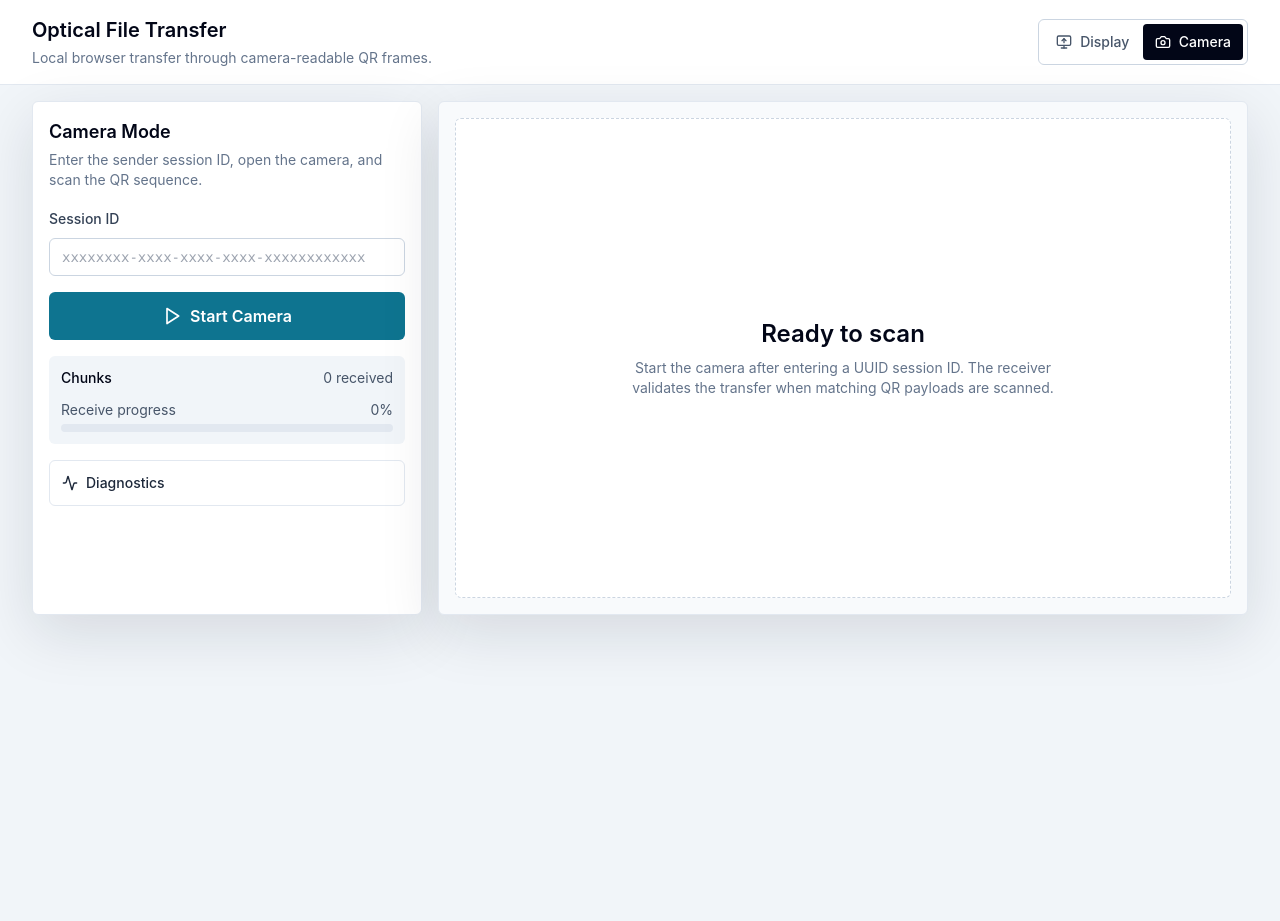
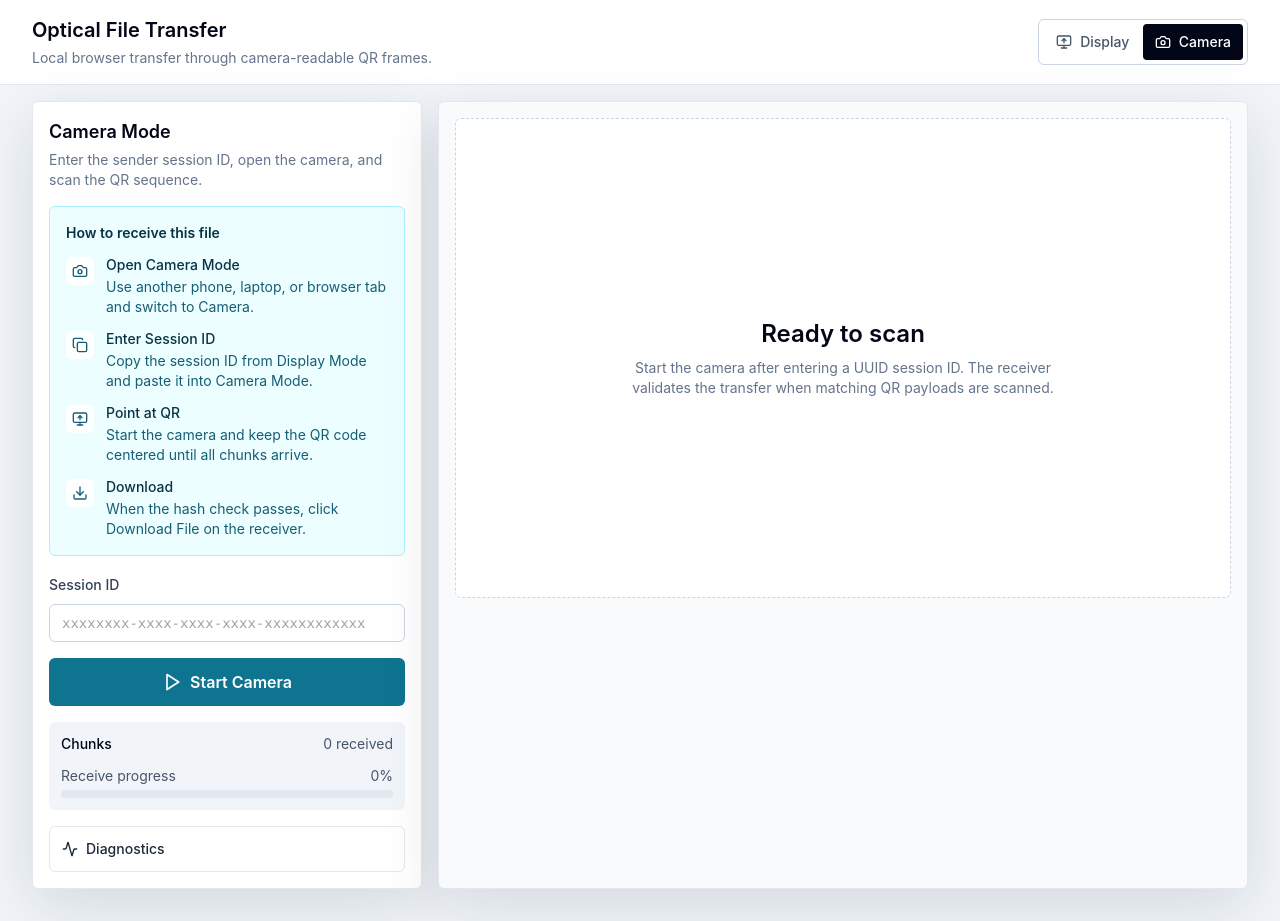
Before and after one commit to ajaydata-vision/no-network-file-transfer, a React (Vite) app: page /camera in a window 1280 px wide. Before the commit the page ends 800 px from the top, so only its background shows below. Built offline with nearby package versions, Linux system fonts and the light colour scheme.

Commit message:
Add receiver workflow help

```diff
--- /dev/null
+++ b/src/components/ReceiverHelp.tsx
@@ -0,0 +1,49 @@
+import { Camera, Copy, Download, MonitorUp } from "lucide-react";
+
+type ReceiverHelpProps = {
+  compact?: boolean;
+};
+
+export function ReceiverHelp({ compact = false }: ReceiverHelpProps) {
+  const steps = [
+    {
+      icon: Camera,
+      title: "Open Camera Mode",
+      text: "Use another phone, laptop, or browser tab and switch to Camera.",
+    },
+    {
+      icon: Copy,
+      title: "Enter Session ID",
+      text: "Copy the session ID from Display Mode and paste it into Camera Mode.",
+    },
+    {
+      icon: MonitorUp,
+      title: "Point at QR",
+      text: "Start the camera and keep the QR code centered until all chunks arrive.",
+    },
+    {
+      icon: Download,
+      title: "Download",
+      text: "When the hash check passes, click Download File on the receiver.",
+    },
+  ];
+
+  return (
+    <section className="rounded-md border border-cyan-200 bg-cyan-50 p-4">
+      <h2 className="text-sm font-semibold text-cyan-950">How to receive this file</h2>
+      <div className={compact ? "mt-3 space-y-3" : "mt-3 grid gap-3 sm:grid-cols-2"}>
+        {steps.map(({ icon: Icon, title, text }) => (
+          <div key={title} className="flex gap-3">
+            <span className="mt-0.5 inline-flex h-7 w-7 flex-none items-center justify-center rounded-md bg-white text-cyan-800">
+              <Icon className="h-4 w-4" aria-hidden="true" />
+            </span>
+            <div>
+              <h3 className="text-sm font-medium text-cyan-950">{title}</h3>
+              <p className="mt-0.5 text-sm text-cyan-800">{text}</p>
+            </div>
+          </div>
+        ))}
+      </div>
+    </section>
+  );
+}
--- a/src/routes/CameraPage.tsx
+++ b/src/routes/CameraPage.tsx
@@ -4,6 +4,7 @@ import { DiagnosticsPanel } from "../components/DiagnosticsPanel";
 import { DownloadPanel } from "../components/DownloadPanel";
 import { ErrorNotice } from "../components/ErrorNotice";
 import { ProgressBar } from "../components/ProgressBar";
+import { ReceiverHelp } from "../components/ReceiverHelp";
 import { useTransferStore } from "../store/transferStore";
 
 export function CameraPage() {
@@ -25,6 +26,8 @@ export function CameraPage() {
             Enter the sender session ID, open the camera, and scan the QR sequence.
           </p>
         </div>
+
+        <ReceiverHelp compact />
 
         <ErrorNotice message={camera.error} onDismiss={clearCameraError} />
 
--- a/src/routes/DisplayPage.tsx
+++ b/src/routes/DisplayPage.tsx
@@ -4,6 +4,7 @@ import { ErrorNotice } from "../components/ErrorNotice";
 import { FileDropzone } from "../components/FileDropzone";
 import { ProgressBar } from "../components/ProgressBar";
 import { QRPresenter } from "../components/QRPresenter";
+import { ReceiverHelp } from "../components/ReceiverHelp";
 import { TransferControls } from "../components/TransferControls";
 import { TransferStats } from "../components/TransferStats";
 import { MAX_INTERVAL_MS, MIN_INTERVAL_MS } from "../lib/constants";
@@ -54,6 +55,8 @@ export function DisplayPage() {
         <ErrorNotice message={display.error} onDismiss={clearDisplayError} />
 
         <FileDropzone file={display.selectedFile} onSelect={selectFile} />
+
+        <ReceiverHelp compact />
 
         {display.selectedFile && !transfer ? (
           <div className="rounded-md bg-slate-100 p-3 text-sm text-slate-600">
```
